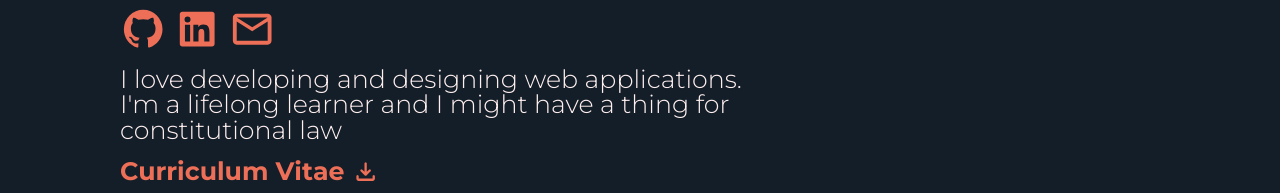
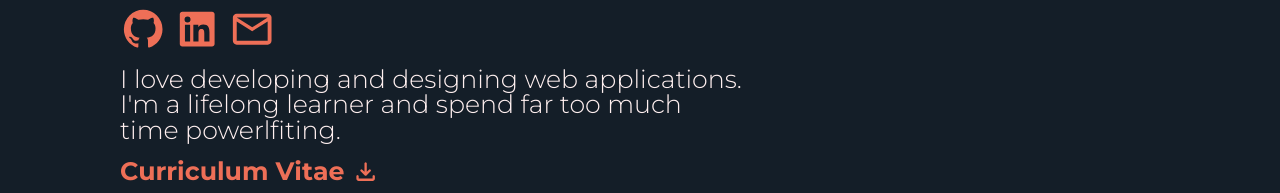
Before and after one commit to llleeeaaannn/portfolio, a React (Create React App) app: page / in a window 1280 px wide. Shown: the part 391-584 px from the top of the page. Built offline with nearby package versions, Linux system fonts and the light colour scheme.

Commit message:
Changed intro text and removed duplicate blogs

```diff
--- a/src/components/bloglist.js
+++ b/src/components/bloglist.js
@@ -9,7 +9,6 @@ const BlogList = () => {
       <h2>Blog Posts</h2>
       <div className={styles.blogContainer}>
         <BlogOverview data={vanillaSWBlogData}/>
-        <BlogOverview data={screenBlogData}/>
         <BlogOverview data={screenBlogData}/>
       </div>
       <a className={styles.allBlogs} href="https://medium.com/@piercefrank10" rel="noopener noreferrer" target="_blank">
--- a/src/components/intro.js
+++ b/src/components/intro.js
@@ -10,7 +10,7 @@ const Intro = () => {
       <div className={styles.introContent}>
         <h1>Hi, I'm Frank | Software Developer</h1>
         <Socials style={styles.socials}/>
-        <span>I love developing and designing web applications. I'm a lifelong learner and I might have a thing for constitutional law</span>
+        <span>I love developing and designing web applications. I'm a lifelong learner and spend far too much time powerlfiting.</span>
         <div className={styles.cv}>
           <a target="_blank" rel="noopener noreferrer" href="https://www.stockle.org">Curriculum Vitae</a>
           <svg viewBox="0 0 24 24">
```
